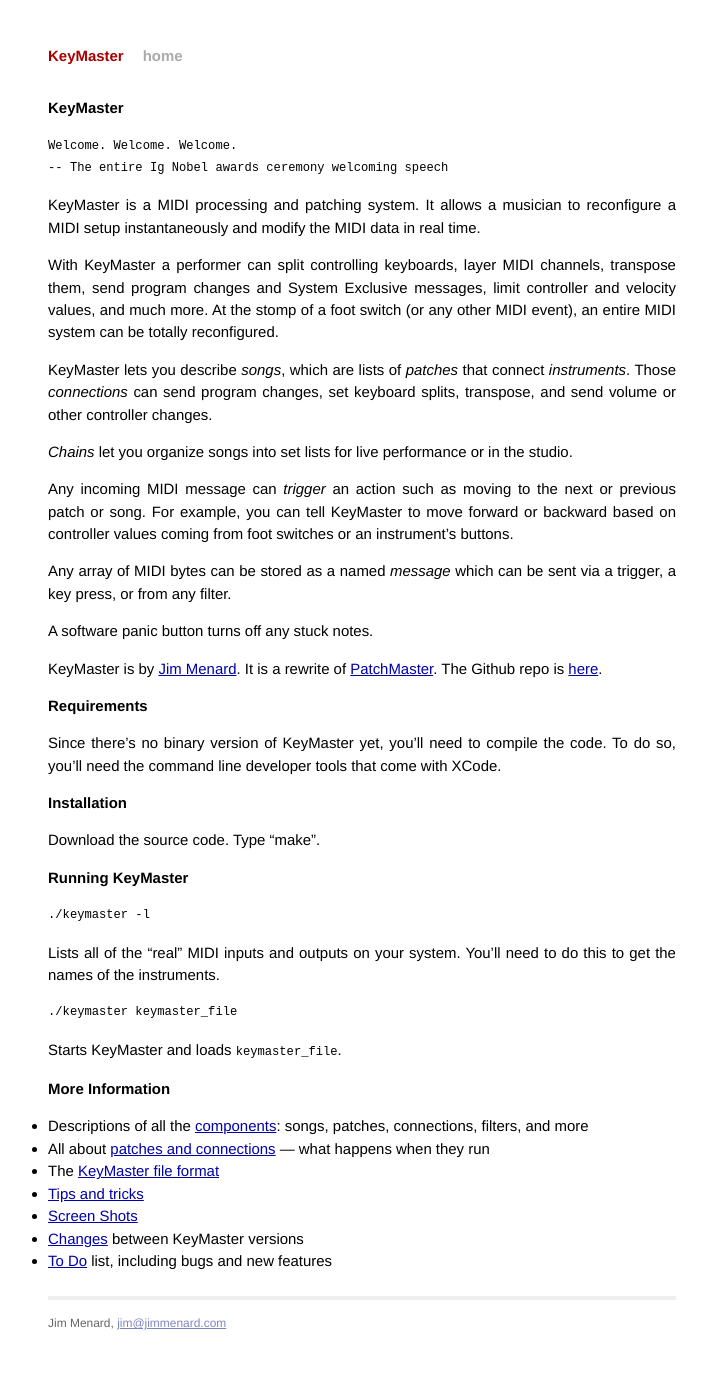
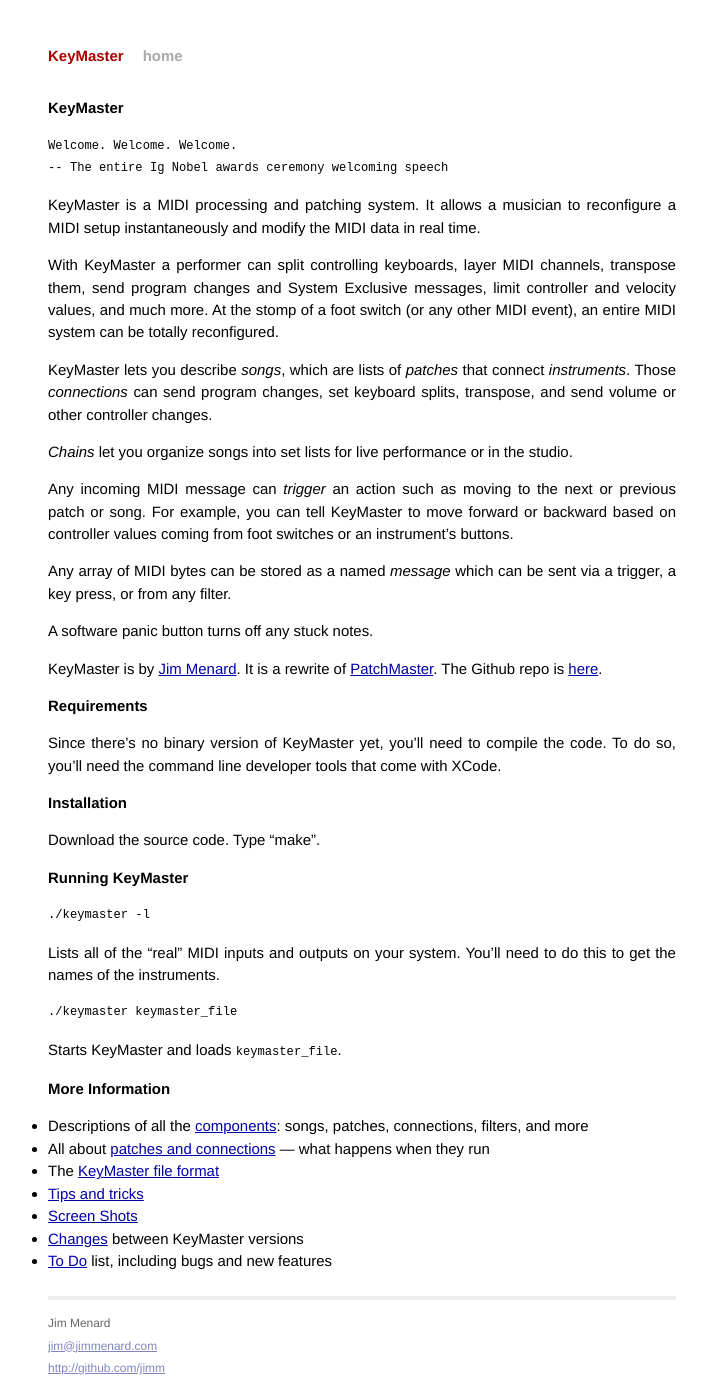
Before and after one commit to jimm/keymaster_objc, a Jekyll site: the page built from index.md, in a window 1280 px wide. Shown: the whole page, without its empty margins (278-985 px from the left). Built offline with Jekyll 4.4.1, drawn with Linux system fonts in a browser that asks for light colours; before the commit the page ends 1347 px from its top, so only the background shows below that.

Commit message:
default layout tweaks

```diff
--- a/_layouts/default.html
+++ b/_layouts/default.html
@@ -18,8 +18,8 @@
         <div class="container">
           <div class="site">
             <div class="header">
-              <h1 class="title"><a href="/">{{ site.name }}</a></h1>
-              <a class="extra" href="/">home</a>
+              <h1 class="title"><a href="index.html">{{ site.name }}</a></h1>
+              <a class="extra" href="index.html">home</a>
             </div>
 
                 {{ content }}
@@ -27,7 +27,9 @@
             <div class="footer">
               <div class="contact">
                 <p>
-                  Jim Menard, <a href="mailto:jim@jimmenard.com">jim@jimmenard.com</a>
+                  Jim Menard<br/>
+                  <a href="mailto:jim@jimmenard.com">jim@jimmenard.com</a><br/>
+                  <a href="http://github.com/jimm">http://github.com/jimm</a>
                 </p>
               </div>
             </div>
```
